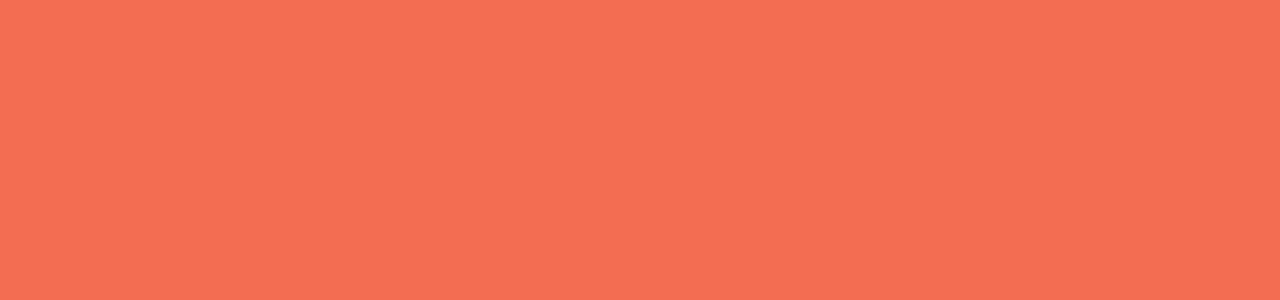
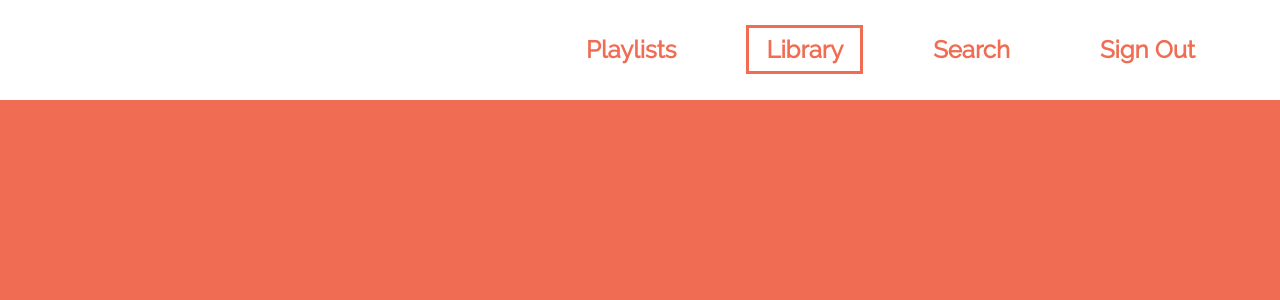
Before and after one commit to Braagaa/ytshuffler, a React (Create React App) app: page /library in a window 1280 px wide. Shown: the top 300 px of the page. Built offline with nearby package versions, Linux system fonts and the light colour scheme.

Commit message:
Navbar complete UI complete

```diff
--- a/src/App.js
+++ b/src/App.js
@@ -1,14 +1,18 @@
 import React from 'react';
 import {BrowserRouter as Router, Route, Switch} from 'react-router-dom';
 
+import NavBar from './components/NavBar';
 import Login from './views/Login';
 
 export default function App() {
 	return (
-		<Router>
-			<Switch>
-				<Route path="/" exact component={Login}/>
-			</Switch>
-		</Router>
+		<div>
+			<Router>
+				<NavBar/>
+				<Switch>
+					<Route path="/" exact component={Login}/>
+				</Switch>
+			</Router>
+		</div>
 	);
 };
--- /dev/null
+++ b/src/components/LinkedItems/Item.js
@@ -0,0 +1,23 @@
+import React from 'react';
+import styled from 'styled-components';
+import {NavLink} from 'react-router-dom';
+
+const Wrapper = styled.div`
+	display: inline-block;
+	font-size: 1em;
+	margin: 0px;
+	font-weight: 600;
+
+	@media (min-width: 768px) {
+		font-size: 1.5em;
+		margin: 15px 25px;
+	}
+`;
+
+export default function(props) {
+	return (
+		<Wrapper className="link">
+			<NavLink to={props.link}>{props.text}</NavLink>
+		</Wrapper>
+	);
+};
--- /dev/null
+++ b/src/components/LinkedItems/index.js
@@ -0,0 +1,8 @@
+import React from 'react';
+import Item from './Item';
+
+export default function(props) {
+	return React.Children.map(props.children, ({props}) =>
+		<Item key={props.text} {...props}/>
+	);
+};
--- /dev/null
+++ b/src/components/NavBar/index.js
@@ -0,0 +1,45 @@
+import React from 'react';
+import styled from 'styled-components';
+import LinkedItems from '../LinkedItems';
+import main from '../../style/main';
+
+const {colors} = main;
+
+const Wrapper = styled.div`
+	background: ${colors.color1};
+`;
+
+const Inner = styled.div`
+	height: 100px;
+	margin: 0 auto;
+	display: flex;
+	align-items: center;
+	justify-content: center;
+	max-width: 1200px;
+
+	@media (min-width: 768px) {
+		justify-content: flex-end;
+	}
+`;
+
+const toData = ([link, text]) =>
+	<data key={text} link={link} text={text}/>;
+
+const navItems = [
+	['/playlists', 'Playlists'],
+	['/library', 'Library'],
+	['/search', 'Search'],
+	['/signout', 'Sign Out']
+].map(toData);
+
+export default function(props) {
+	return (
+		<Wrapper>
+			<Inner>
+				<nav>
+					<LinkedItems>{navItems}</LinkedItems>
+				</nav>
+			</Inner>
+		</Wrapper>
+	);
+};
--- a/src/index.css
+++ b/src/index.css
@@ -9,3 +9,46 @@ body {
 	color: white;
 	background-color: #f06d54;
 }
+
+a {
+	color: #f06d54;
+}
+
+a:hover {
+	text-decoration: none;
+	color: #f06d54;
+}
+
+.link a {
+	padding: 10px 20px;
+	position: relative;
+}
+
+.link a::before,
+.link a::after {
+	content: '';
+	position: absolute;
+	top: 0;
+	left: 0;
+	width: 100%;
+	height: 100%;
+	border: 3px solid transparent;
+	transition: transform 0.3s, opacity 0.3s;
+}
+
+.link a::after {
+	border-color: #f06d54;
+	opacity: 0;
+	transform: translateY(-7px) translateX(6px);
+}
+
+.link a:hover::after,
+.link .active::after {
+	opacity: 1;
+	transform: translateY(0px) translateX(0px);
+}
+
+.link a:focus::before {
+	opacity: 0;
+	transform: translateY(5px) translateX(-5px);
+}
```
Also changed, not shown: src/views/Menu/index.js (deleted, +0 -7 lines).
